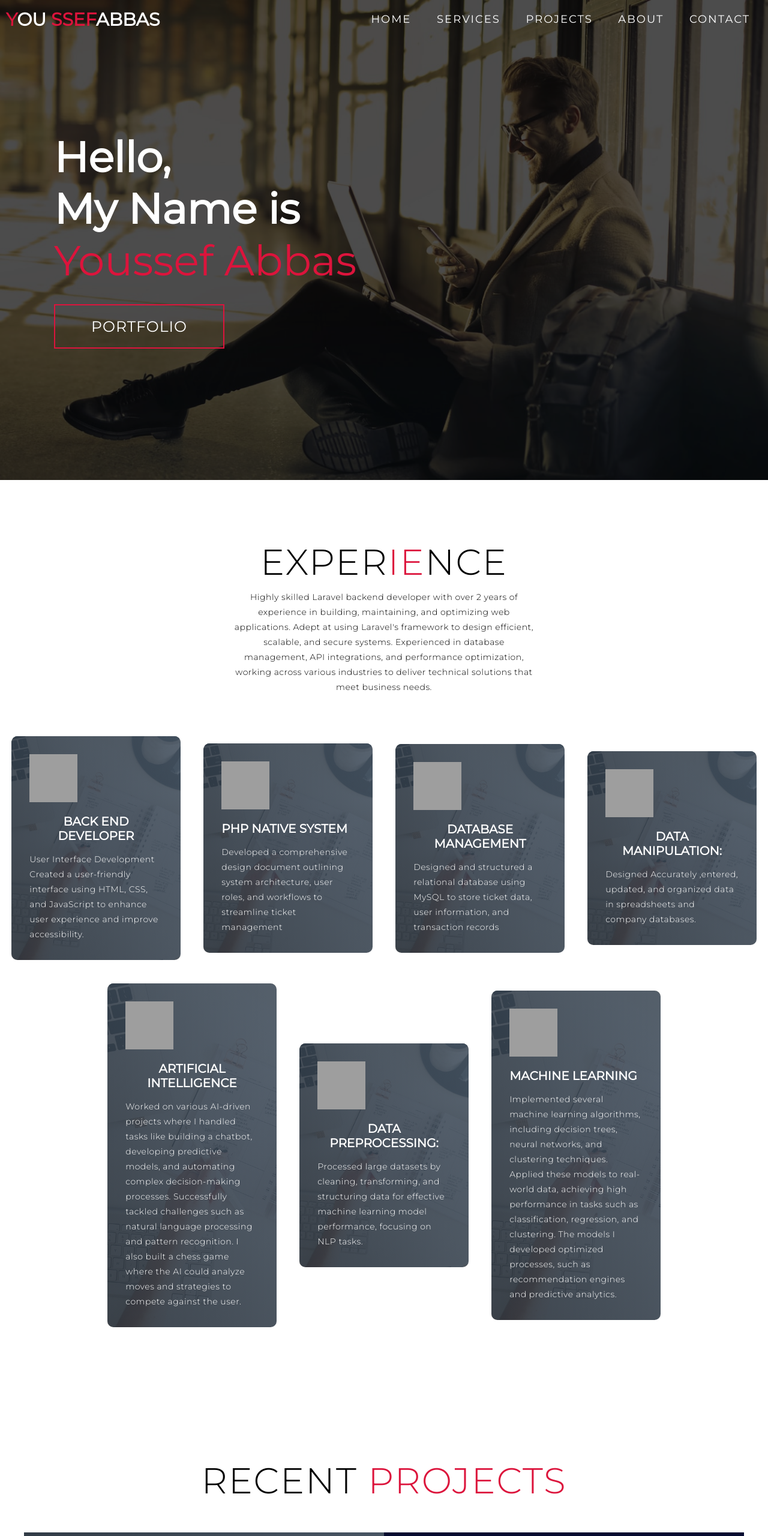
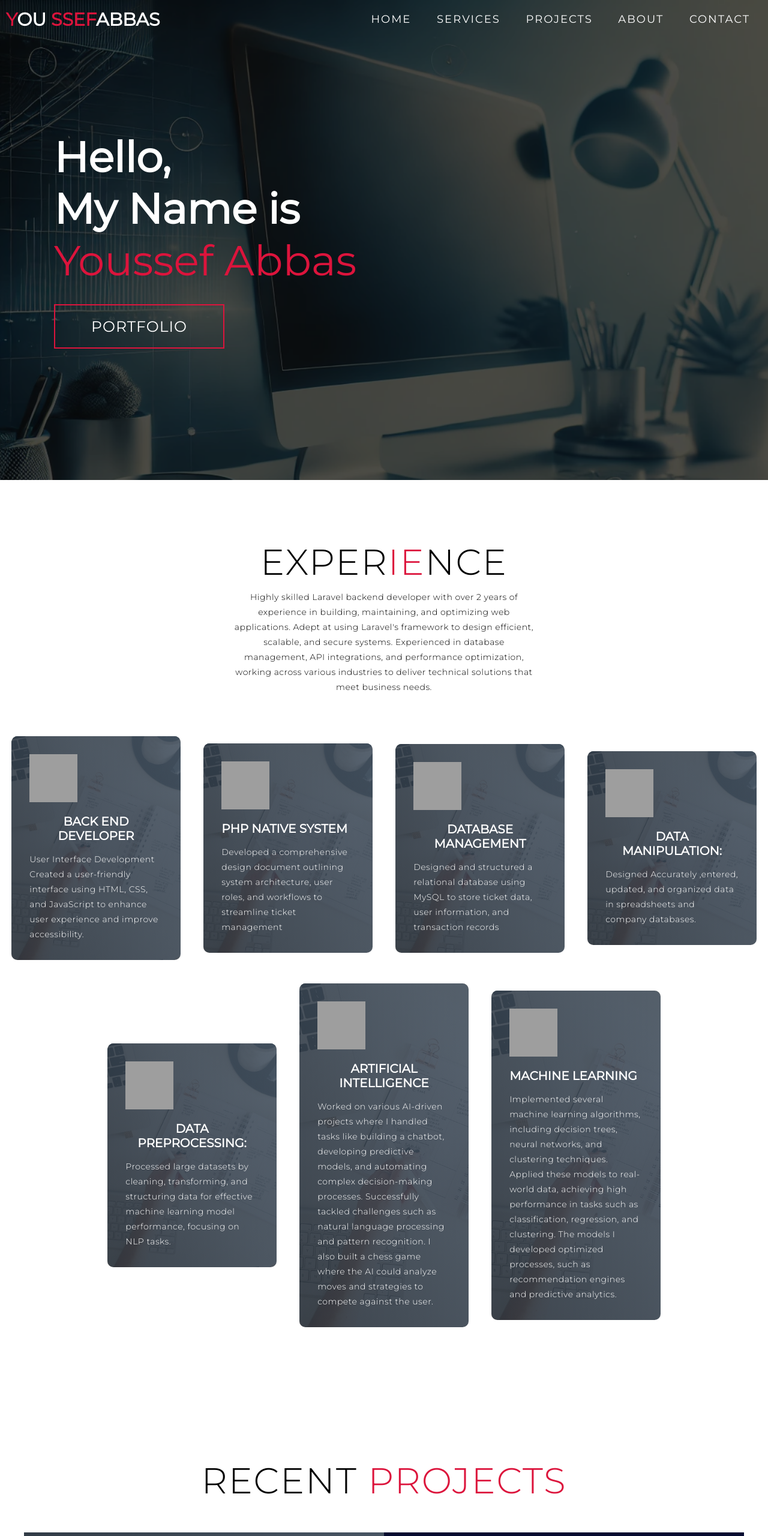
Before and after one commit to youssefmohamedabas/StaticPortfolio, a plain HTML site: page index.html in a window 1280 px wide. Shown: the top 2560 px of the page at 60% size. Drawn offline with Linux system fonts and the light colour scheme; grey boxes are pictures that could not be loaded.

Commit message:
img edits

```diff
--- a/index.html
+++ b/index.html
@@ -91,16 +91,17 @@
         </div>
         <div class="service-item">
           <div class="icon"><img src="https://img.icons8.com/bubbles/100/000000/services.png" /></div>
+          <h2>Data Preprocessing:</h2>
+          <p>Processed large datasets by cleaning, transforming, and structuring data for effective machine learning model performance, focusing on NLP tasks.</p>
+        </div>
+        <div class="service-item">
+          <div class="icon"><img src="https://img.icons8.com/bubbles/100/000000/services.png" /></div>
           <h2>Artificial Intelligence </h2>
           <p>    Worked on various AI-driven projects where I handled tasks like building a chatbot, developing predictive models, and automating complex decision-making processes. Successfully tackled challenges such as natural language processing and pattern recognition. I also built a chess game where the AI could analyze moves and strategies to compete against the user.
           </p>
 
         </div>
-        <div class="service-item">
-          <div class="icon"><img src="https://img.icons8.com/bubbles/100/000000/services.png" /></div>
-          <h2>Data Preprocessing:</h2>
-          <p>Processed large datasets by cleaning, transforming, and structuring data for effective machine learning model performance, focusing on NLP tasks.</p>
-        </div>
+
         <div class="service-item">
           <div class="icon"><img src="https://img.icons8.com/bubbles/100/000000/services.png" /></div>
           <h2>Machine Learning</h2>
@@ -191,7 +192,7 @@
     <div class="about container">
       <div class="col-left">
         <div class="about-img">
-          <img src="./img/1207431.png" alt="img">
+          <img src="./img/01JA4BQFH0RY89DC6A6N6HK41S.gif" alt="img">
         </div>
       </div>
       <div class="col-right">
--- a/style.css
+++ b/style.css
@@ -200,7 +200,7 @@ p {
 
 /* Hero Section */
 #hero {
-	background-image: url(./img/hero-bg.png);
+	background-image: url(./img/w.webp);
 	background-size: cover;
 	background-position: top center;
 	position: relative;
```
Also changed, not shown: img/DALL·E 2024-10-24 14.33.39 - A stylish portfolio website background with a minimalistic design in 1339x907 dimensions. The background should feature a smooth gradient transiti.webp (added), img/DALL·E 2024-10-24 14.38.53 - A professional background image featuring elements of nature without human presence. The scene includes a dynamic composition of lush greenery, tr.webp (added), img/DALL·E 2024-10-24 14.42.18 - A professional background image featuring a workspace setting with a computer, coffee cup, and other desk items like a notebook and pen, all arran.webp (added), img/gettyimages-1096461328-612x612.jpg (added), img/images.jpg (added), img/images.png (added), img/istockphoto-1337668467-612x612.jpg (added), img/photo-1478760329108-5c3ed9d495a0.avif (added), img/premium_photo-1681566925294-7ff6eba5a9c2.avif (added), img/s.webp (added), img/w.webp (added).
